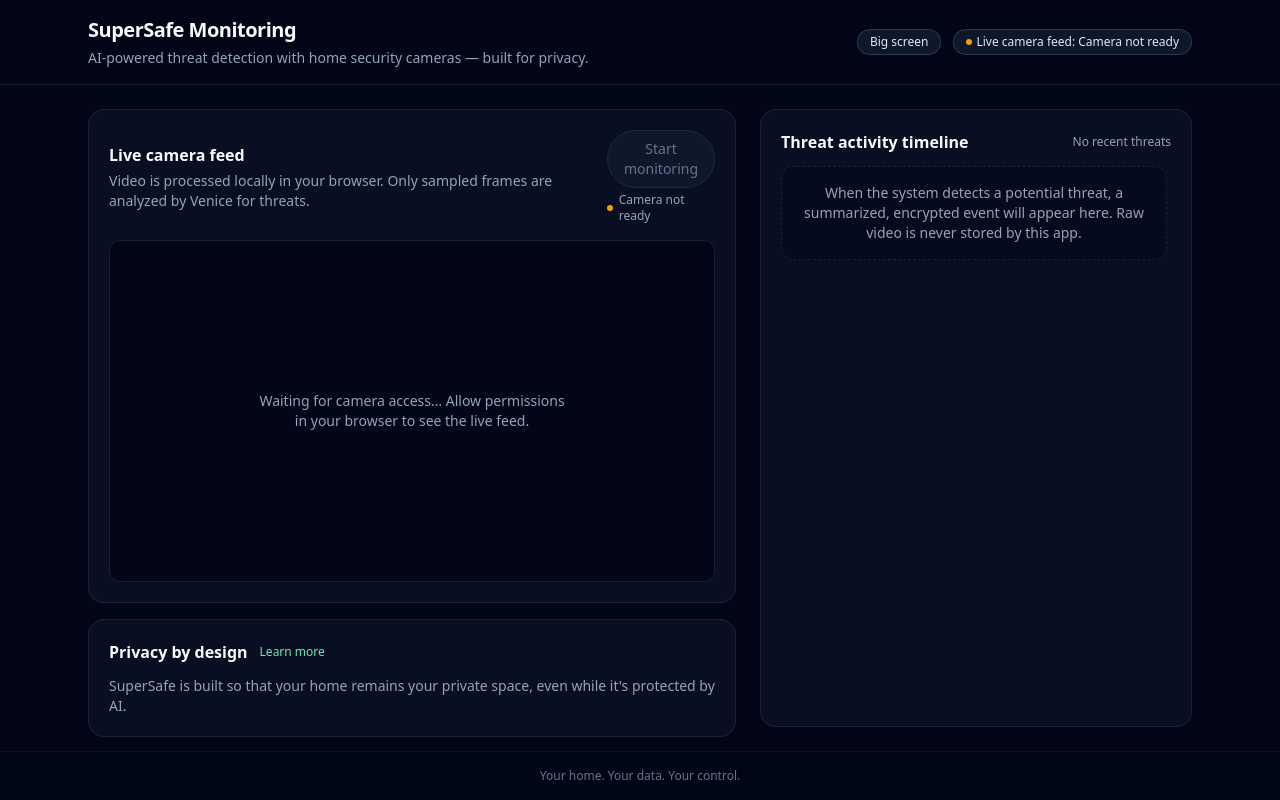
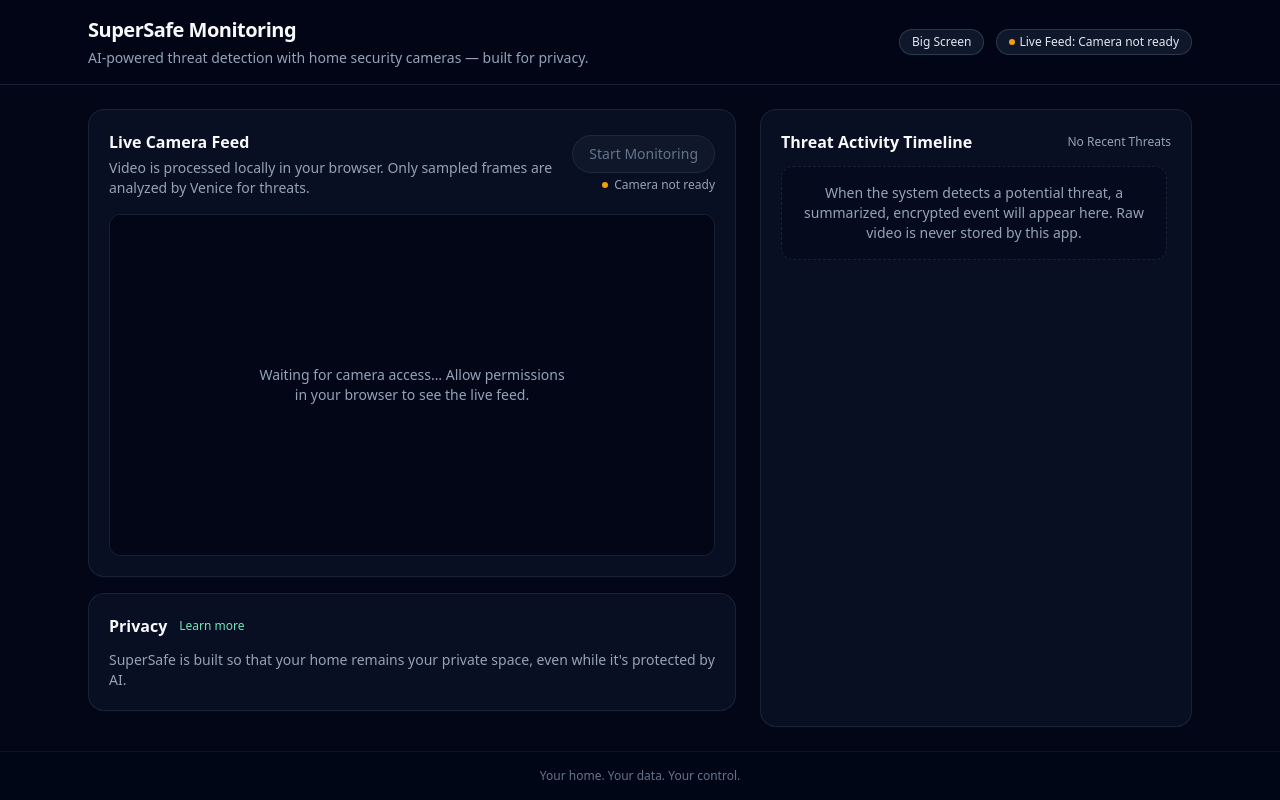
Before and after one commit to wongpiwat/supersafe-monitoring, a React (Vite) app: page / in a window 1280 px wide. Built offline with nearby package versions, Linux system fonts and the light colour scheme; no server answers.

Commit message:
feat: minor design changes

```diff
--- a/src/App.tsx
+++ b/src/App.tsx
@@ -232,11 +232,11 @@
               type="button"
               onClick={handleToggleBigScreen}
               className="hidden rounded-full border border-slate-700/80 bg-slate-900 px-3 py-1 text-[11px] font-medium text-slate-200 shadow-sm shadow-slate-900/40 transition hover:border-emerald-400/70 hover:bg-emerald-500/10 sm:inline-flex sm:text-xs">
-              {isBigScreen ? 'Exit big screen' : 'Big screen'}
+              {isBigScreen ? 'Exit Big Screen' : 'Big Screen'}
             </button>
             <span className="inline-flex items-center gap-1 rounded-full border border-slate-700/80 bg-slate-900 px-3 py-1 text-[10px] font-medium text-slate-200 sm:text-xs">
               <span className={`h-1.5 w-1.5 rounded-full ${statusColor}`} />
-              Live camera feed: {currentStatus}
+              Live Feed: {currentStatus}
             </span>
           </div>
         </div>
@@ -248,7 +248,7 @@
             <div className="flex items-center justify-between gap-3">
               <div>
                 <h2 className="text-sm font-semibold text-slate-50 sm:text-base">
-                  Live camera feed
+                  Live Camera Feed
                 </h2>
                 <p className="mt-1 text-xs text-slate-400 sm:text-sm">
                   Video is processed locally in your browser. Only sampled
@@ -260,8 +260,8 @@
                   type="button"
                   onClick={handleToggleMonitoring}
                   disabled={!isCameraReady}
-                  className="flex flex-row items-center justify-center rounded-full border border-slate-700/80 bg-slate-800 px-3 py-1.5 text-xs font-medium text-slate-50 shadow-sm shadow-slate-900/40 transition hover:border-emerald-400/80 hover:bg-emerald-500/10 disabled:cursor-not-allowed disabled:border-slate-800 disabled:bg-slate-900 disabled:text-slate-500 sm:px-4 sm:py-2 sm:text-sm">
-                  {isMonitoring ? 'Stop monitoring' : 'Start monitoring'}
+                  className="text-nowrap items-center justify-center rounded-full border border-slate-700/80 bg-slate-800 px-3 py-1.5 text-xs font-medium text-slate-50 shadow-sm shadow-slate-900/40 transition hover:border-emerald-400/80 hover:bg-emerald-500/10 disabled:cursor-not-allowed disabled:border-slate-800 disabled:bg-slate-900 disabled:text-slate-500 sm:px-4 sm:py-2 sm:text-sm">
+                  {isMonitoring ? 'Stop Monitoring' : 'Start Monitoring'}
                 </button>
                 <div className="flex items-center gap-1.5 text-[11px] text-slate-400 sm:text-xs">
                   <span className={`h-1.5 w-1.5 rounded-full ${statusColor}`} />
@@ -306,7 +306,7 @@
               className="group flex w-full flex-col rounded-2xl border border-slate-800/80 bg-slate-900/60 p-4 text-left text-xs text-slate-300 shadow-sm shadow-slate-900/40 transition hover:border-emerald-400/60 hover:bg-slate-900 sm:p-5 sm:text-sm">
               <div className="flex items-center justify-between gap-3">
                 <h3 className="text-sm font-semibold text-slate-50 sm:text-base">
-                  Privacy by design
+                  Privacy
                 </h3>
                 <span className="text-[11px] font-medium text-emerald-300 group-hover:text-emerald-200 sm:text-xs">
                   Learn more
@@ -324,11 +324,11 @@
           <div className="flex h-full flex-col rounded-2xl border border-slate-800/80 bg-slate-900/60 p-4 shadow-sm shadow-slate-900/40 sm:p-5">
             <div className="flex items-center justify-between gap-3">
               <h2 className="text-sm font-semibold text-slate-50 sm:text-base">
-                Threat activity timeline
+                Threat Activity Timeline
               </h2>
               <span className="text-[11px] text-slate-400 sm:text-xs">
                 {events.length === 0
-                  ? 'No recent threats'
+                  ? 'No Recent Threats'
                   : `${events.length} events`}
               </span>
             </div>
@@ -412,7 +412,7 @@
                 <h2
                   id="privacy-modal-title"
                   className="text-base font-semibold text-slate-50 sm:text-lg">
-                  Privacy by design
+                  Privacy
                 </h2>
                 <p className="mt-1 text-xs text-slate-400 sm:text-sm">
                   SuperSafe Monitoring is intentionally designed so that
```
